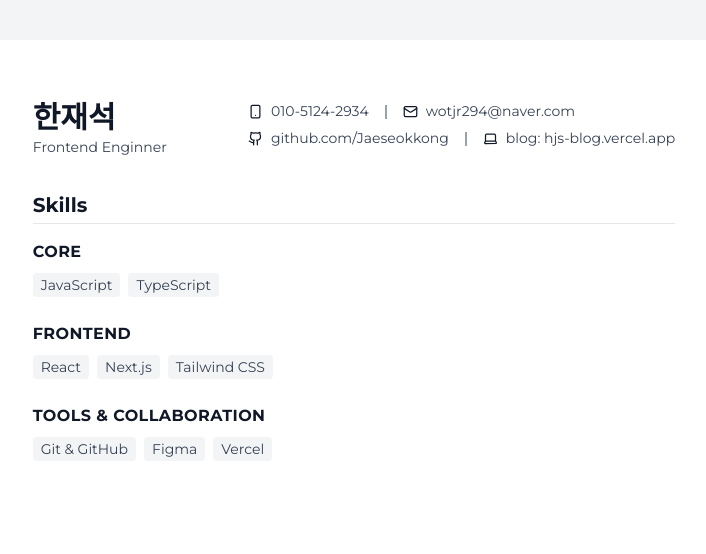
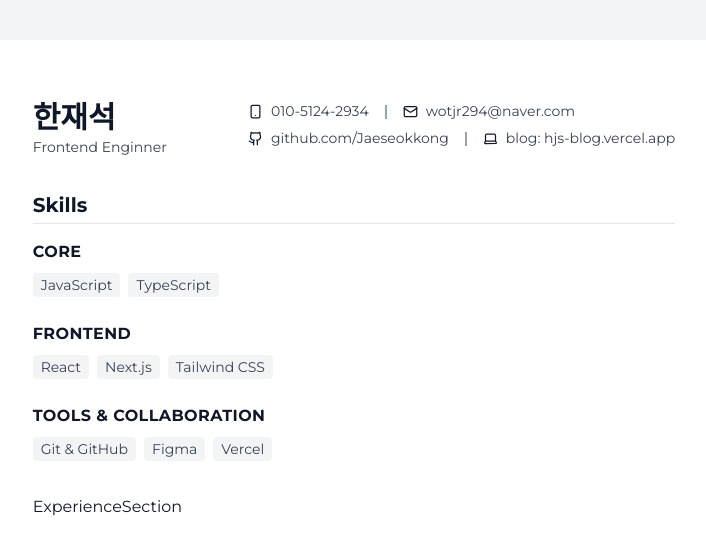
Before and after one commit to Jaeseokkong/NEXT-BLOG, a Next.js app: page /resume in a window 1280 px wide. Shown: the top 554 px of the page, without its empty margins (286-992 px from the left). Built offline with nearby package versions, Linux system fonts and the light colour scheme.

Commit message:
feat(resume): ExperienceSection 추가

```diff
--- a/src/app/resume/page.tsx
+++ b/src/app/resume/page.tsx
@@ -1,13 +1,14 @@
-import Divider from "@/components/atoms/Divider";
 import ResumeHeader from "./components/organisms/ResumeHeader";
 import ResumeTemplate from "./components/templates/ResumeTemplate";
 import SkillSection from "./components/organisms/SkillSection";
+import ExperienceSection from "./components/organisms/ExperienceSection";
 
 export default function ResumePage() {
 	return (
 		<ResumeTemplate>
 			<ResumeHeader />
 			<SkillSection />
+			<ExperienceSection />
 		</ResumeTemplate>
 	)
 }
```
